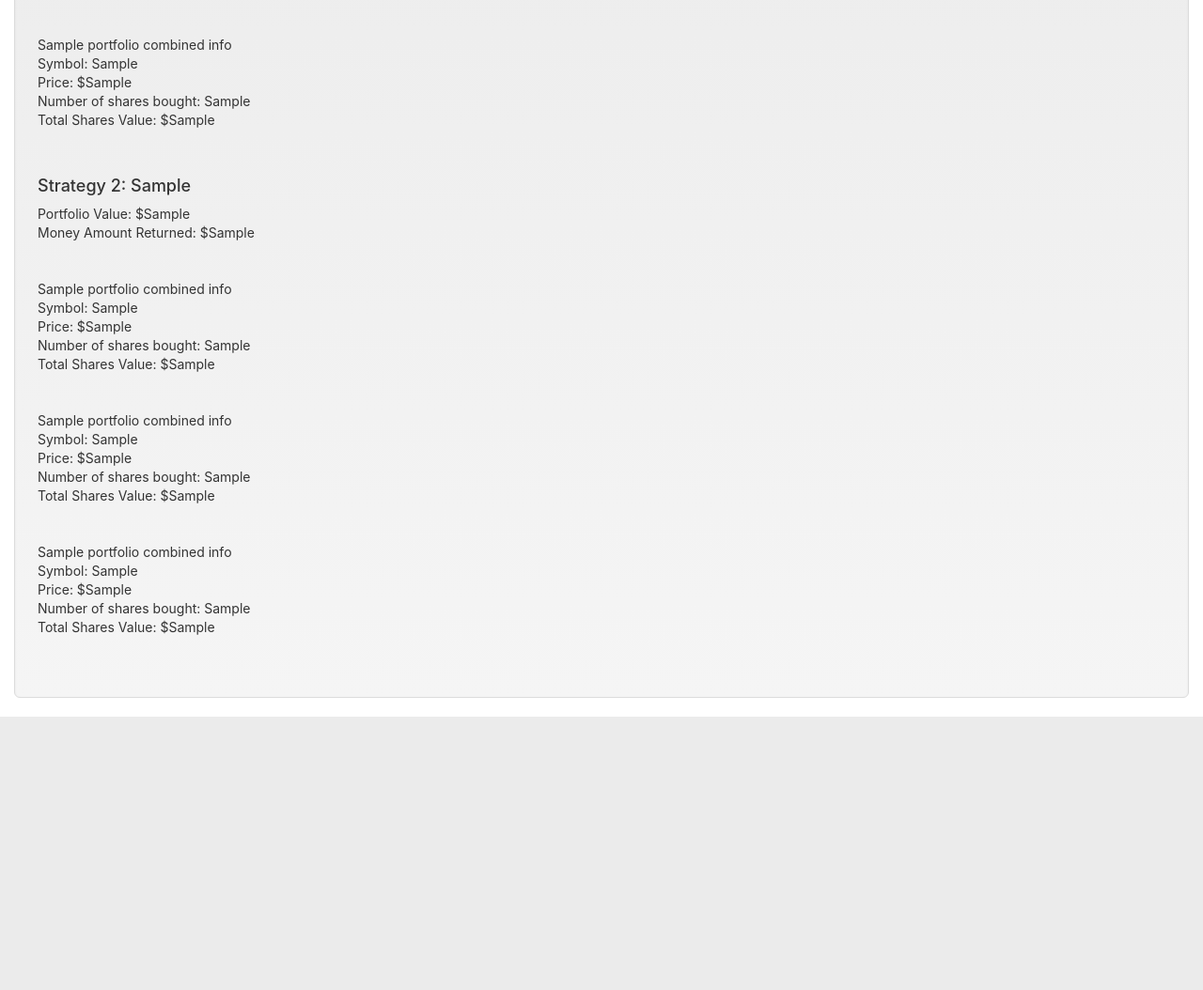
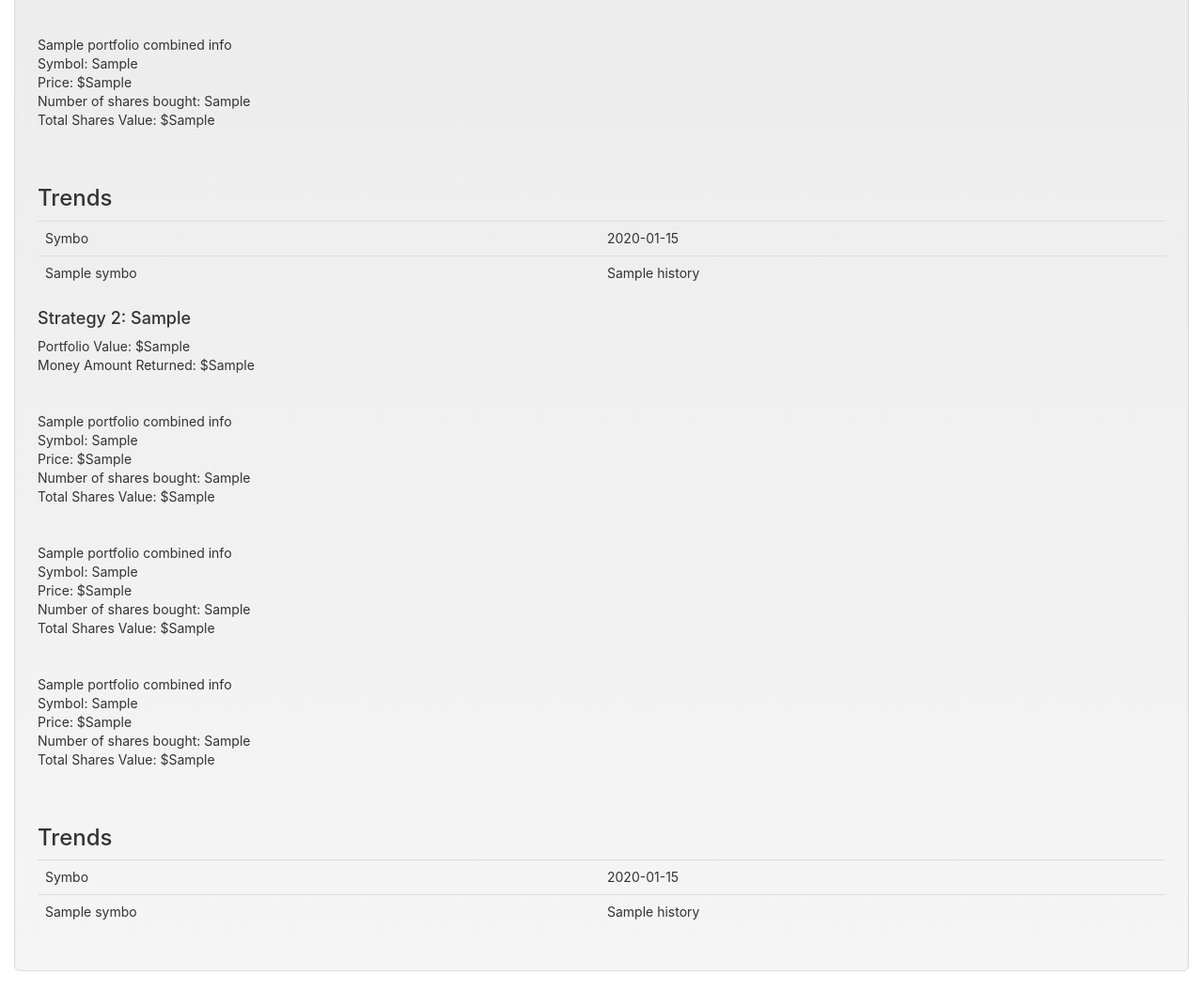
Before and after one commit to jenniferhou762/stockEngine, a Flask app: template app/main/investment/templates/investment_detail_2.html in a window 1280 px wide. Shown: the part 629-1683 px from the top of the page at 94% size. Before the commit the page ends 1392 px from the top, so only its background shows below. Run offline with Flask 2, Linux system fonts and the light colour scheme; the template is opened without the code that fills it: most values are stand-ins (such as "Sample title", 1, 10 or a date in 2020); some libraries are stand-ins or nearby versions.

Commit message:
update detail 2 template

```diff
--- a/app/main/investment/templates/investment_detail_2.html
+++ b/app/main/investment/templates/investment_detail_2.html
@@ -37,6 +37,24 @@
   Number of shares bought: {{PortfolioCombinedInfo["stockthreesharesbought1"]}} <br>
   Total Shares Value: ${{PortfolioCombinedInfo["stockthreesharestotalvalue1"]}} <br><br><br>
 
+  <h3>Trends</h3>
+  <table class="table">
+    <tr>
+      <td>Symbo</td>
+      {% for date in PortfolioCombinedInfo.histories1.date %}
+      <td>{{date}} </td>
+      {% endfor %}
+    </tr>
+    {% for symbo, histories in PortfolioCombinedInfo.histories1.data.items() %}
+    <tr>
+      <td>{{symbo}}</td>
+      {% for date, history in histories.items() %}
+      <td>{{history}}</td>
+      {% endfor %}
+    </tr>
+    {% endfor %}
+  </table>
+
 
 
   <h4>Strategy 2: {{PortfolioCombinedInfo["strategy2"]}}</h4>
@@ -65,6 +83,25 @@
   Number of shares bought: {{PortfolioCombinedInfo["stockthreesharesbought2"]}} <br>
   Total Shares Value: ${{PortfolioCombinedInfo["stockthreesharestotalvalue2"]}} <br><br><br>
 
+  <h3>Trends</h3>
+  <table class="table">
+    <tr>
+      <td>Symbo</td>
+      {% for date in PortfolioCombinedInfo.histories2.date %}
+      <td>{{date}} </td>
+      {% endfor %}
+    </tr>
+    {% for symbo, histories in PortfolioCombinedInfo.histories2.data.items() %}
+    <tr>
+      <td>{{symbo}}</td>
+      {% for date, history in histories.items() %}
+      <td>{{history}}</td>
+      {% endfor %}
+    </tr>
+    {% endfor %}
+  </table>
+
+
 
 </div>
 
--- a/app/main/investment/views.py
+++ b/app/main/investment/views.py
@@ -71,7 +71,8 @@ def detail(investment_id):
                                  "stocktwosharestotalvalue2": P2["stocktwosharestotalvalue"], "stockthreename2": P2["stockthreename"],
                                  "stockthreesymbol2": P2["stockthreesymbol"], "stockthreeprice2": P2["stockthreeprice"],
                                  "stockthreesharesbought2": P2["stockthreesharesbought"],
-                                 "stockthreesharestotalvalue2": P2["stockthreesharestotalvalue"]}
+                                 "stockthreesharestotalvalue2": P2["stockthreesharestotalvalue"],
+                                 "histories1":P1["histories"], "histories2":P2["histories"]}
 
         return render_template("investment_detail_2.html", PortfolioCombinedInfo=PortfolioCombinedInfo)
 
```
Lines whose indentation alone changed are shown as unchanged.
